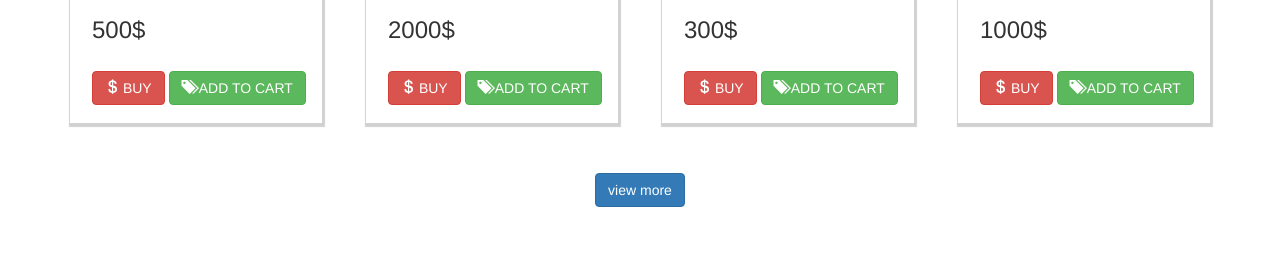
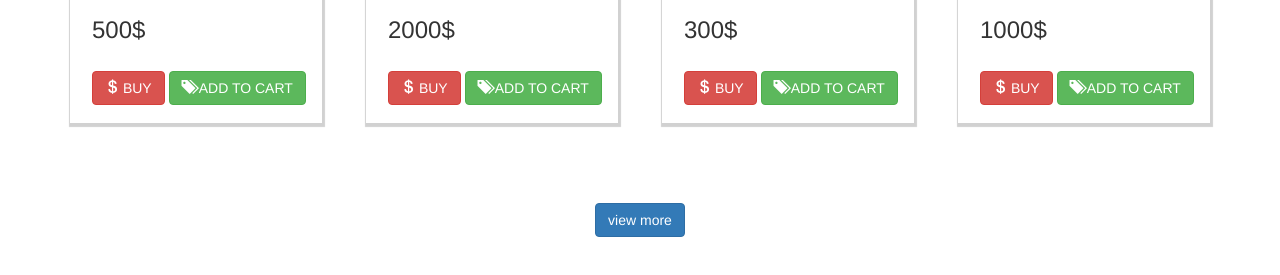
Before and after one commit to ahmedspurs/spurs_store, a plain HTML site: page index.html in a window 1280 px wide. Shown: the part 699-974 px from the top of the page. Drawn offline with Linux system fonts and the light colour scheme.

Commit message:
4rd commit

```diff
--- a/sass/style.scss
+++ b/sass/style.scss
@@ -38,13 +38,16 @@ nav
 
 .offers{
     display: flex;
+    // flex-direction: column;
     align-items: center;
-    justify-content: space-between;
+    justify-content: center;
+    flex-wrap: wrap;
     margin-bottom: 50px;
 
     .box{
         border-top-left-radius: 5px;
         padding-left: 22px;
+        margin-bottom: 30px;
         // padding: 20px;
         box-shadow: 1px 2px 1px 2px $text-color;
 
@@ -71,3 +74,11 @@ nav
         }
     }
 }
+@media(min-width : 600px){
+    .offers{
+        display: flex;
+        align-items: center;
+        justify-content: space-between;
+        margin-bottom: 50px;
+    }
+}
```
Also changed, not shown: css/style.css, 1 other file.
